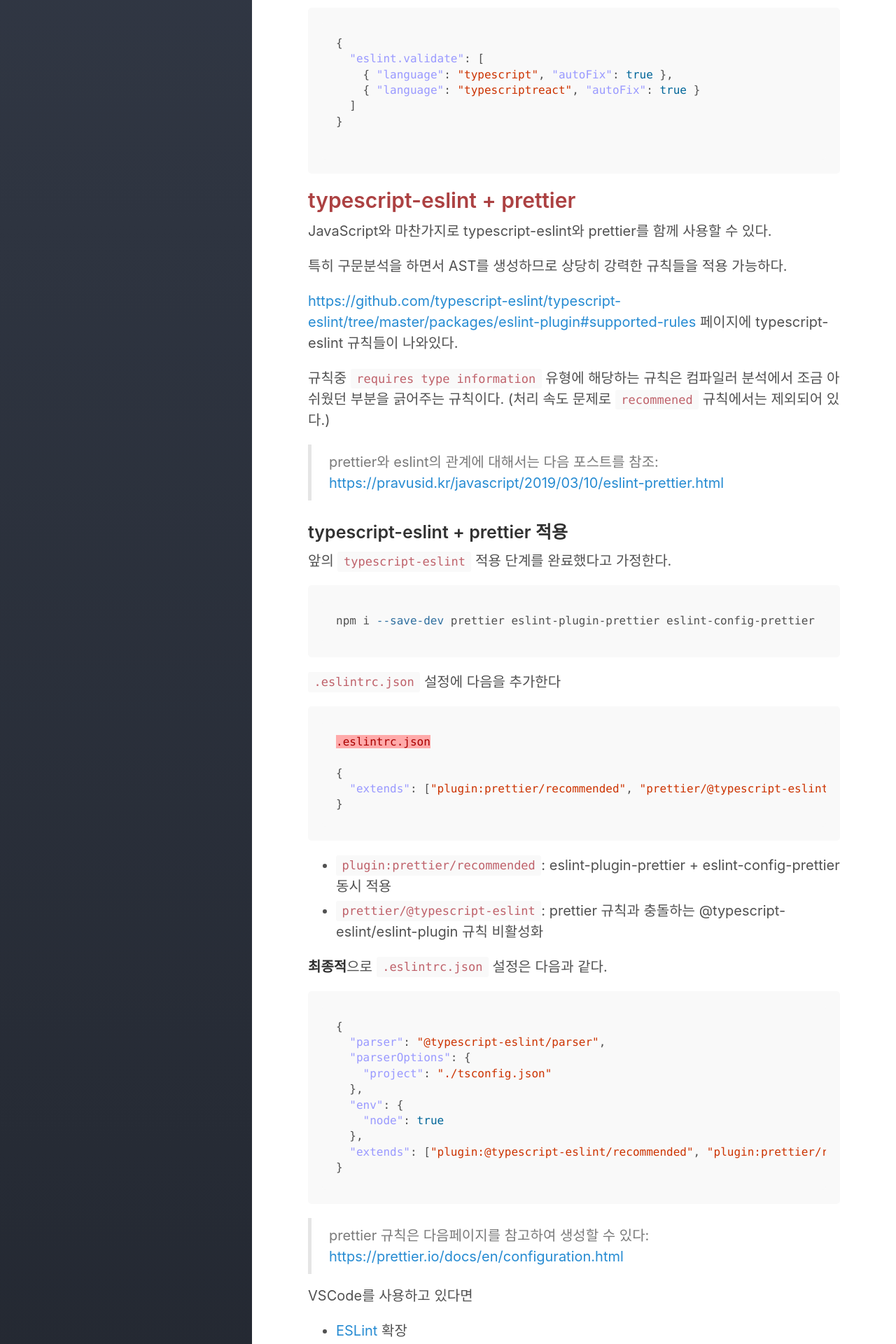
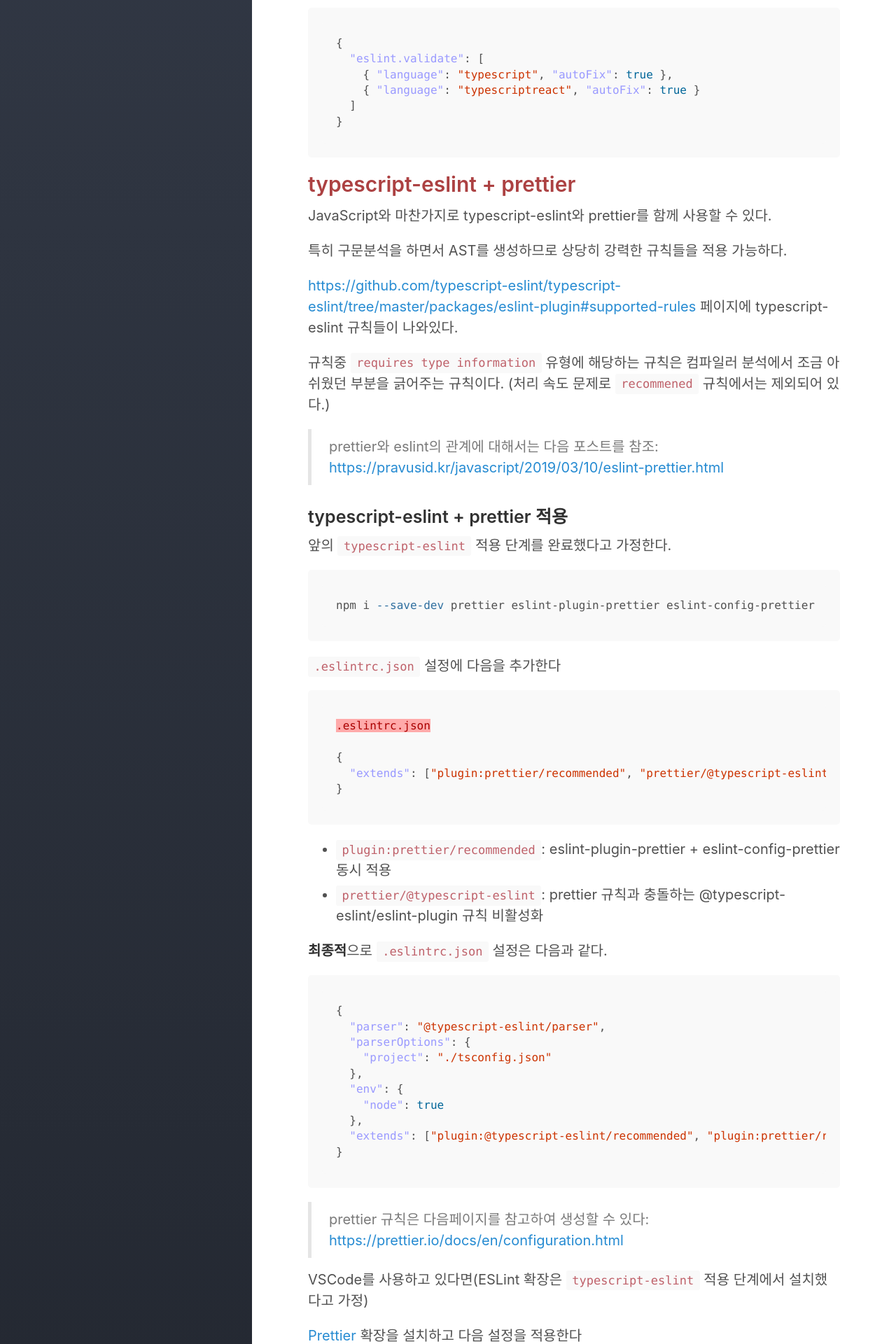
Before and after one commit to pravusid/pravusid.github.io, a Jekyll site: the page built from _posts/javascript/2019/2020-07-19-typescript-eslint-prettier.md, in a window 1280 px wide. Shown: the part 2155-4075 px from the top of the page at 70% size. Built offline with Jekyll 4.4.1, drawn with Linux system fonts in a browser that asks for light colours; comment, search, counter and statistics services are not loaded; some of the changed text lies outside the part shown.

Commit message:
update: post

````diff
--- a/_posts/javascript/2019/2020-07-19-typescript-eslint-prettier.md
+++ b/_posts/javascript/2019/2020-07-19-typescript-eslint-prettier.md
@@ -84,7 +84,6 @@
     { "language": "typescriptreact", "autoFix": true }
   ]
 }
-
 ```
 
 ## typescript-eslint + prettier
@@ -138,12 +137,9 @@
 
 > prettier 규칙은 다음페이지를 참고하여 생성할 수 있다: <https://prettier.io/docs/en/configuration.html>
 
-VSCode를 사용하고 있다면
+VSCode를 사용하고 있다면(ESLint 확장은 `typescript-eslint` 적용 단계에서 설치했다고 가정)
 
-- [ESLint](https://marketplace.visualstudio.com/items?itemName=dbaeumer.vscode-eslint) 확장
-- [Prettier](https://marketplace.visualstudio.com/items?itemName=esbenp.prettier-vscode) 확장
-
-두 확장을 설치하고 다음 설정을 적용한다
+[Prettier](https://marketplace.visualstudio.com/items?itemName=esbenp.prettier-vscode) 확장을 설치하고 다음 설정을 적용한다
 
 ```json
 {
````
